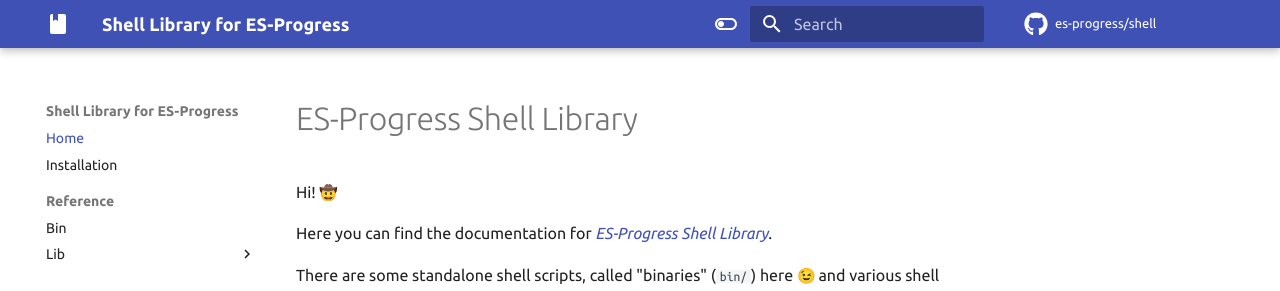
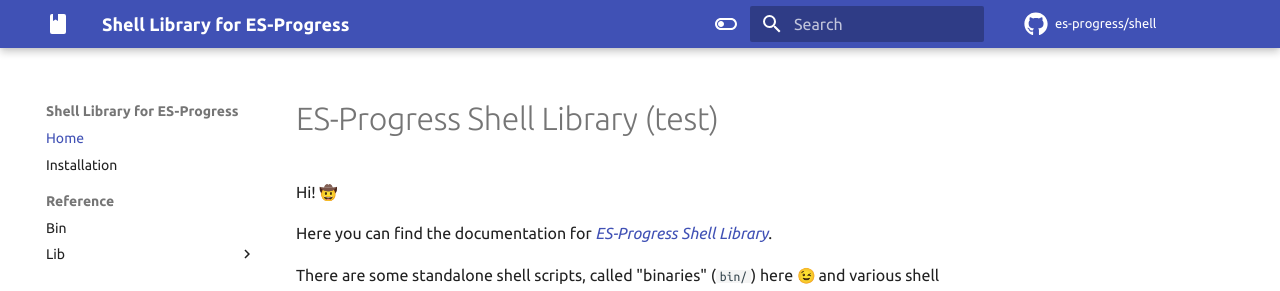
Before and after one commit to es-progress/shell, an MkDocs documentation site: the page built from docs/index.md, in a window 1280 px wide. Shown: the top 291 px of the page. Built offline with MkDocs 1.6.1 and Material for MkDocs 9.7.7, drawn with Linux system fonts in a browser that asks for light colours; emoji names are drawn with the system emoji font; comment, search, counter and statistics services are not loaded.

Commit message:
dummy change

```diff
--- a/docs/index.md
+++ b/docs/index.md
@@ -1,4 +1,4 @@
-# ES-Progress Shell Library
+# ES-Progress Shell Library (test)
 
 Hi! :cowboy_hat_face:
 
```
